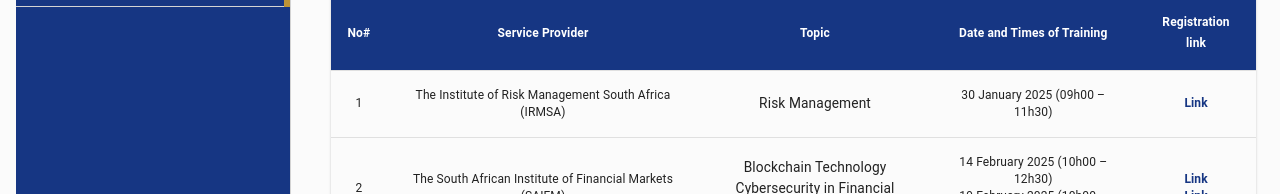
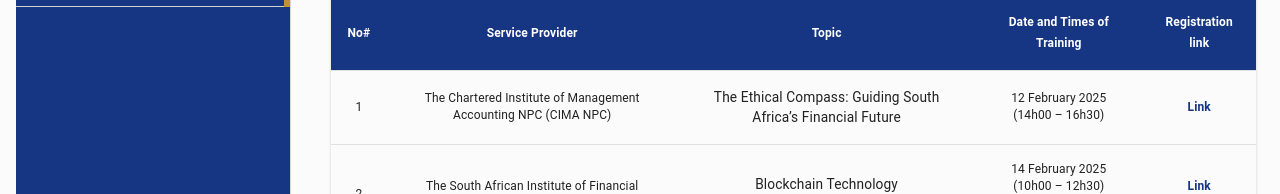
Before and after one commit to Fasset-Org/FASSET-WEBSITE, a React (Create React App) app: page /learningEvents in a window 1280 px wide. Shown: the part 418-612 px from the top of the page. Built offline with nearby package versions, Linux system fonts and the light colour scheme.

Commit message:
Update LifeLongLearningEvents.jsx

```diff
--- a/src/components/Employers/LifeLongLearningEvents.jsx
+++ b/src/components/Employers/LifeLongLearningEvents.jsx
@@ -206,21 +206,21 @@
                 1
               </TableCell>
               <TableCell align="center" component="th" scope="row">
-              The Institute of Risk Management South Africa (IRMSA)
+              The Chartered Institute of Management Accounting NPC (CIMA NPC)
               </TableCell>
               <TableCell align="center" component="th" scope="row">
                 <Typography>
-                Risk Management
+                The Ethical Compass: Guiding South Africa’s Financial Future
                 </Typography>
               </TableCell>
 
               <TableCell align="center" scope="row">
-                <span>30 January 2025 (09h00 – 11h30)</span>
+                <span>12 February 2025 (14h00 – 16h30)</span>
               </TableCell>
               <TableCell align="center" scope="row">
                 <span>
                   <a
-                    href="https://www.irmsa.org.za/events/register.aspx?id=1915490"
+                    href="https://cvent.me/Q0qnbv"
                     style={{
                       color: "#163683",
                       cursor: "pointer",
```
